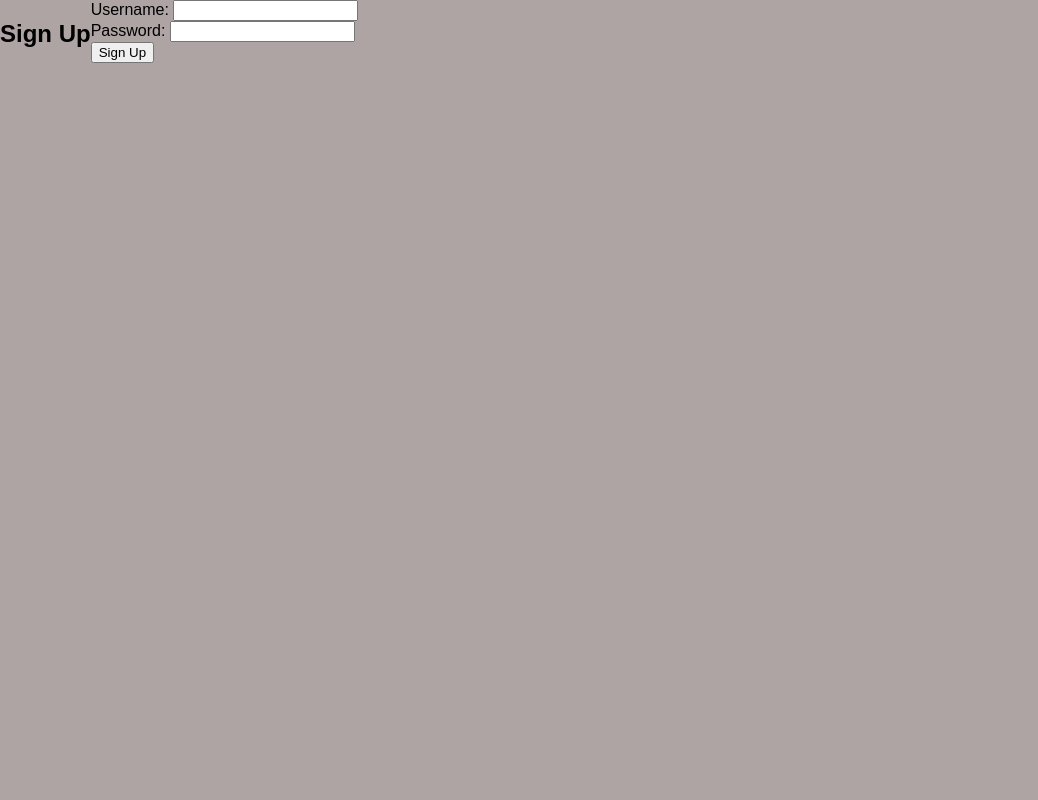
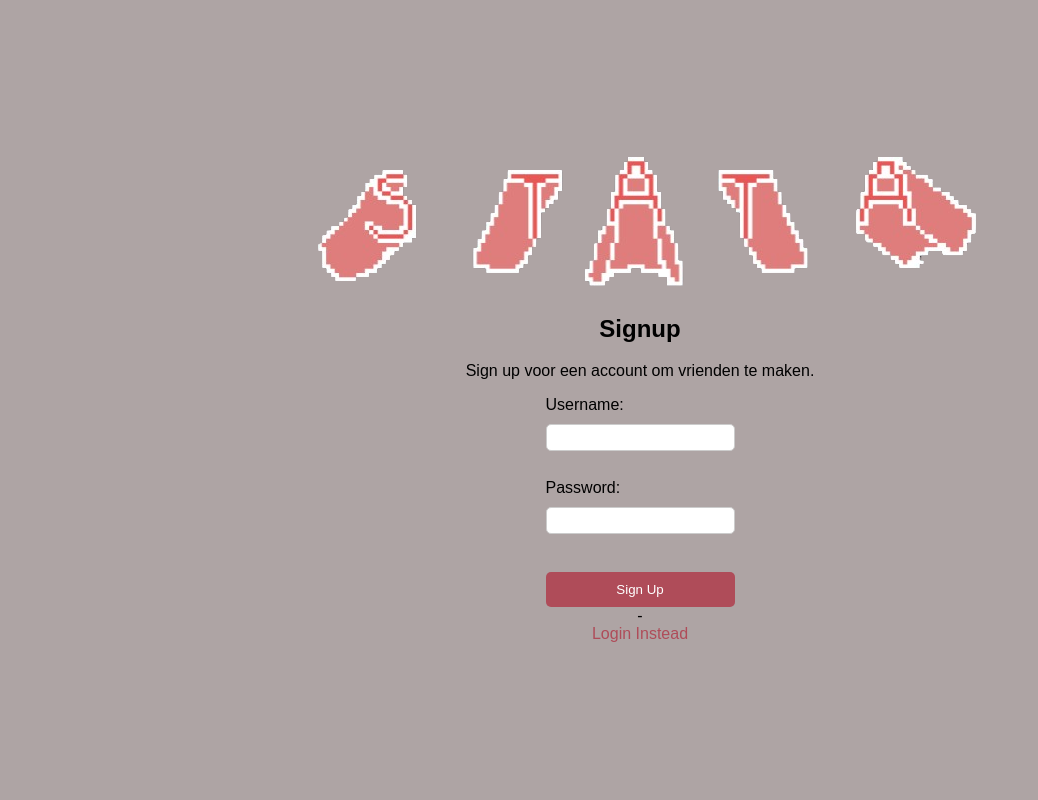
Before and after one commit to 6035421/stata, a PHP site: page /signup/index.php in a window 1280 px wide. Shown: the whole page, without its empty margins (0-1038 px from the left). Run offline with PHP 8.4, Linux system fonts and the light colour scheme.

Commit message:
chore: Update login and signup page styles

```diff
--- /dev/null
+++ b/css/login-signup.css
@@ -0,0 +1,72 @@
+body {
+    display: flex;
+    justify-content: center;
+    align-items: center;
+    height: 100vh;
+    margin: 0;
+    flex-direction: column;
+}
+
+.login-container {
+    display: flex;
+    flex-direction: column;
+    align-items: center;
+    gap: 20px;
+    margin-top: 20px;
+    padding: 20px;
+    border: 1px solid #ccc;
+    border-radius: 5px;
+    background-color: #f9f9f9;
+}
+
+.signup-container {
+    display: flex;
+    flex-direction: column;
+    align-items: center;
+    gap: 20px;
+    margin-top: 20px;
+    padding: 20px;
+    border: 1px solid #ccc;
+    border-radius: 5px;
+    background-color: #f9f9f9;
+}
+
+form {
+    display: flex;
+    flex-direction: column;
+    gap: 10px;
+}
+
+input {
+    padding: 5px;
+    border-radius: 5px;
+    border: 1px solid #ccc;
+}
+
+input[type="submit"] {
+    background-color: #af4c59;
+    color: white;
+    border: none;
+    border-radius: 5px;
+    padding: 10px;
+    cursor: pointer;
+    width: 100%;
+    box-sizing: border-box;
+}
+
+input[type="submit"]:hover {
+    background-color: #a14753;
+}
+
+a {
+    text-align: center;
+    text-decoration: none;
+    color: #af4c59;
+}
+a:hover {
+    color: #a14753;
+}
+
+h1, h2 {
+    text-align: center;
+}
--- a/game/index.php
+++ b/game/index.php
@@ -46,4 +46,5 @@
 </body>
     <script src="/js/game.js"></script>
     <script src="/js/index.js"></script>
+    <script src="/js/enemy.js"></script>
 </html>
--- a/signup/index.php
+++ b/signup/index.php
@@ -28,13 +28,24 @@ if ($_SERVER["REQUEST_METHOD"] == "POST") {
 <head>
     <title>Sign Up</title>
     <link rel="stylesheet" type="text/css" href="../css/style.css">
+    <link rel="stylesheet" type="text/css" href="../css/login-signup.css">
 </head>
 <body>
-    <h2>Sign Up</h2>
-    <form method="post" action="<?php echo htmlspecialchars($_SERVER["PHP_SELF"]);?>">
+    <article id='logo'>
+        <img src="/assets/images/logo.png" alt="player">
+    </article>
+
+    <section class="abovetext">
+        <h1>Signup</h1>
+        <p>Sign up voor een account om vrienden te maken.</p>
+    </section>
+
+    <form method="post" action="<?php echo htmlspecialchars($_SERVER["PHP_SELF"]); ?>">
         Username: <input type="text" name="gebruikersnaam" required><br>
         Password: <input type="password" name="wachtwoord" required><br>
         <input type="submit" value="Sign Up">
     </form>
+    -
+    <a href='../login/index.php'>Login Instead</a>
 </body>
 </html>
```
Also changed, not shown: js/enemy.js (added, +20 -0 lines), js/game.js (+0 -14 lines), login/index.php (+11 -3 lines), css/style.css (line endings or trailing spaces).
